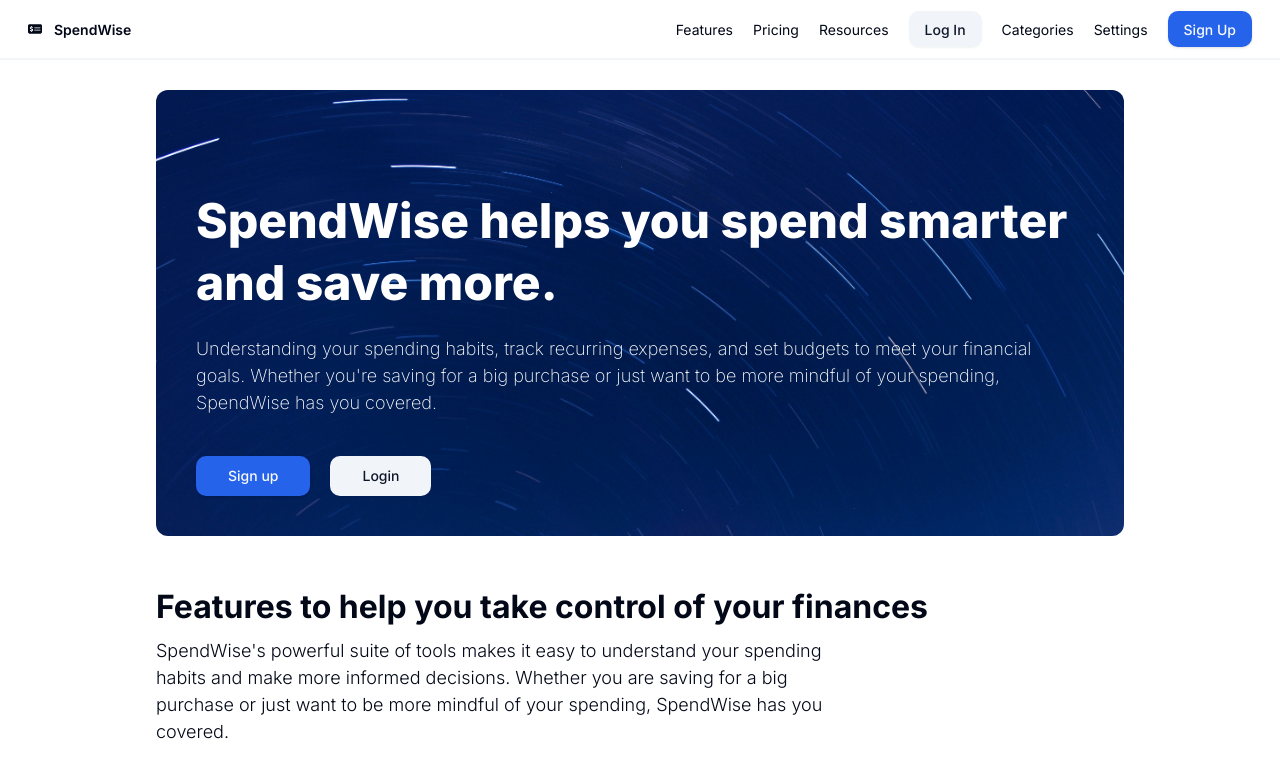
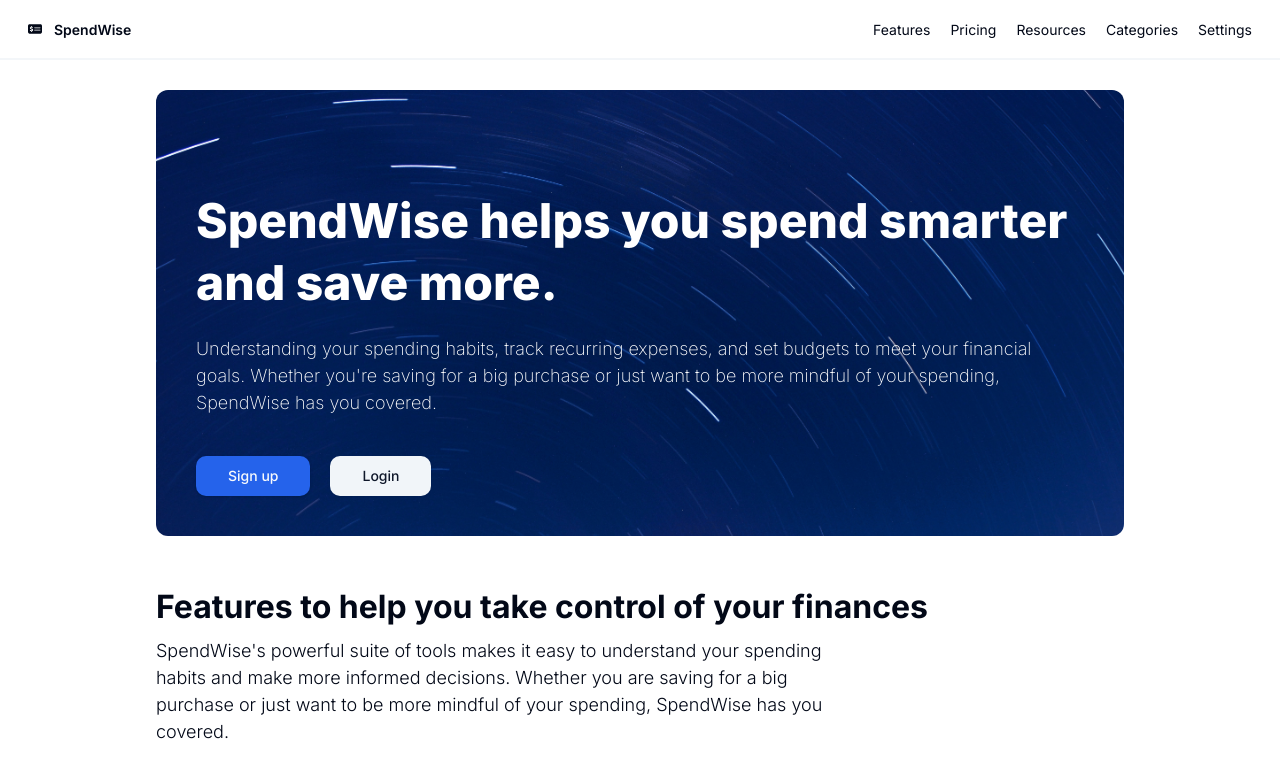
Before and after one commit to dorji-dev/expense-manager, a Next.js app: page / in a window 1280 px wide. Shown: the top 779 px of the page. Built offline with nearby package versions, Linux system fonts and the light colour scheme; grey boxes are pictures that could not be loaded.

Commit message:
fix: css units

```diff
--- a/src/components/site-footer/index.tsx
+++ b/src/components/site-footer/index.tsx
@@ -13,7 +13,7 @@ const SiteFooter = () => {
         <div className="mb-[20px] md:mr-[40px] md:grow">
           <Link href="/" className="flex flex-col max-w-max">
             <FaMoneyCheckDollar className="mr-[12px] text-[60px] md:text-[40px]" />
-            <span className="font-[600] text-[40px] md:text-[30px]">
+            <span className="font-bold text-[40px] md:text-[30px]">
               SpendWise
             </span>
             <p className="text-foreground/40">Finance at your control.</p>
--- a/src/components/site-header/desktop-nav.tsx
+++ b/src/components/site-header/desktop-nav.tsx
@@ -1,24 +1,14 @@
 import { NAVIGATION_CONFIG } from "@/config/navigation";
-import clsx from "clsx";
 import Link from "next/link";
 import React from "react";
-import { buttonVariants } from "../ui/button";
 
 const DesktopNav = () => {
-  const desktopNav = NAVIGATION_CONFIG.filter(
-    (nav) => nav.type === "default" || nav.type === "secondary"
-  );
+  const desktopNav = NAVIGATION_CONFIG.filter((nav) => nav.type === "default");
 
   return (
     <nav className="hidden md:block space-x-[20px]">
       {desktopNav.map((nav) => (
-        <Link
-          href={nav.href}
-          key={nav.title}
-          className={clsx(
-            nav.type === "secondary" && buttonVariants({ variant: "secondary" })
-          )}
-        >
+        <Link href={nav.href} key={nav.title}>
           {nav.title}
         </Link>
       ))}
--- a/src/components/site-header/index.tsx
+++ b/src/components/site-header/index.tsx
@@ -1,16 +1,9 @@
 import { FaMoneyCheckDollar } from "react-icons/fa6";
 import DesktopNav from "./desktop-nav";
 import MobileNav from "./mobile-nav";
-import { NAVIGATION_CONFIG } from "@/config/navigation";
 import Link from "next/link";
-import { buttonVariants } from "../ui/button";
-import clsx from "clsx";
 
 const SiteHeader = () => {
-  const primaryNav = NAVIGATION_CONFIG.filter(
-    (nav) => nav.type === "primary"
-  )[0];
-
   return (
     <header className="sticky container h-[60px] flex justify-between items-center top-0 z-50 w-full border-b-[2px] border-border/40 bg-background/95 backdrop-blur supports-[backdrop-filter]:bg-background/60">
       <Link href="/" className="flex items-center">
@@ -19,19 +12,6 @@ const SiteHeader = () => {
       </Link>
       <div className="flex space-x-[20px] items-center">
         <DesktopNav />
-        <div className="flex space-x-[20px]">
-          <Link
-            href={primaryNav.href}
-            key={primaryNav.title}
-            className={clsx(
-              buttonVariants({
-                variant: "default",
-              })
-            )}
-          >
-            {primaryNav.title}
-          </Link>
-        </div>
         <MobileNav />
       </div>
     </header>
--- a/src/components/site-header/mobile-nav.tsx
+++ b/src/components/site-header/mobile-nav.tsx
@@ -2,7 +2,7 @@
 
 import { useState } from "react";
 import { Sheet, SheetContent, SheetTrigger } from "../ui/sheet";
-import { Button, buttonVariants } from "../ui/button";
+import { Button } from "../ui/button";
 import { TbMenu } from "react-icons/tb";
 import { ScrollArea } from "../ui/scroll-area";
 import Link from "next/link";
@@ -10,9 +10,6 @@ import { NAVIGATION_CONFIG } from "@/config/navigation";
 
 const MobileNav = () => {
   const [open, setOpen] = useState(false);
-  const loginNav = NAVIGATION_CONFIG.filter(
-    (nav) => nav.type === "secondary"
-  )[0];
   const defaultNavs = NAVIGATION_CONFIG.filter((nav) => nav.type === "default");
 
   return (
@@ -26,16 +23,7 @@ const MobileNav = () => {
         </Button>
       </SheetTrigger>
       <SheetContent side="left" className="pr-0 pt-[36px]">
-        <div className="mr-[24px] flex items-center space-x-2">
-          <Link
-            href={loginNav.href}
-            className={buttonVariants({ variant: "secondary" })}
-            onClick={() => setOpen(false)}
-          >
-            {loginNav.title}
-          </Link>
-        </div>
-        <ScrollArea className="my-[16px] h-[calc(100dvh-8rem)] pb-[40px] pr-[20px]">
+        <ScrollArea className="my-[16px] h-[calc(100dvh-112px)] pb-[40px] pr-[20px]">
           <nav className="flex flex-col space-y-[16px]">
             {defaultNavs.map((nav) => (
               <Link
--- a/src/config/navigation.ts
+++ b/src/config/navigation.ts
@@ -20,22 +20,10 @@ export const NAVIGATION_CONFIG: NavigationConfigModel = [
     private: false,
   },
   {
-    title: "Log In",
-    href: "/",
-    type: "secondary",
-    private: false,
-  },
-  {
     title: "Sign Up",
     href: "/",
     type: "primary",
     private: false,
-  },
-  {
-    title: "New report",
-    href: "/",
-    type: "primary",
-    private: true,
   },
   {
     title: "Categories",
--- a/src/stylesheets/_base.scss
+++ b/src/stylesheets/_base.scss
@@ -1,51 +1,6 @@
 @import "tailwindcss/base";
 
 @layer base {
-  :root {
-    --background: 0 0% 100%;
-    --foreground: 222.2 84% 4.9%;
-    --card: 0 0% 100%;
-    --card-foreground: 222.2 84% 4.9%;
-    --popover: 0 0% 100%;
-    --popover-foreground: 222.2 84% 4.9%;
-    --primary: 221.2 83.2% 53.3%;
-    --primary-foreground: 210 40% 98%;
-    --secondary: 210 40% 96.1%;
-    --secondary-foreground: 222.2 47.4% 11.2%;
-    --muted: 210 40% 96.1%;
-    --muted-foreground: 215.4 16.3% 46.9%;
-    --accent: 210 40% 96.1%;
-    --accent-foreground: 222.2 47.4% 11.2%;
-    --destructive: 0 84.2% 60.2%;
-    --destructive-foreground: 210 40% 98%;
-    --border: 214.3 31.8% 91.4%;
-    --input: 214.3 31.8% 91.4%;
-    --ring: 221.2 83.2% 53.3%;
-    --radius: 0.5rem;
-  }
-
-  .dark {
-    --background: 222.2 84% 4.9%;
-    --foreground: 210 40% 98%;
-    --card: 222.2 84% 4.9%;
-    --card-foreground: 210 40% 98%;
-    --popover: 222.2 84% 4.9%;
-    --popover-foreground: 210 40% 98%;
-    --primary: 217.2 91.2% 59.8%;
-    --primary-foreground: 222.2 47.4% 11.2%;
-    --secondary: 217.2 32.6% 17.5%;
-    --secondary-foreground: 210 40% 98%;
-    --muted: 217.2 32.6% 17.5%;
-    --muted-foreground: 215 20.2% 65.1%;
-    --accent: 217.2 32.6% 17.5%;
-    --accent-foreground: 210 40% 98%;
-    --destructive: 0 62.8% 30.6%;
-    --destructive-foreground: 210 40% 98%;
-    --border: 217.2 32.6% 17.5%;
-    --input: 217.2 32.6% 17.5%;
-    --ring: 224.3 76.3% 48%;
-  }
-
   * {
     @apply border-border;
   }
--- /dev/null
+++ b/src/stylesheets/_variable.scss
@@ -0,0 +1,43 @@
+:root {
+  --background: 0 0% 100%;
+  --foreground: 222.2 84% 4.9%;
+  --card: 0 0% 100%;
+  --card-foreground: 222.2 84% 4.9%;
+  --popover: 0 0% 100%;
+  --popover-foreground: 222.2 84% 4.9%;
+  --primary: 221.2 83.2% 53.3%;
+  --primary-foreground: 210 40% 98%;
+  --secondary: 210 40% 96.1%;
+  --secondary-foreground: 222.2 47.4% 11.2%;
+  --muted: 210 40% 96.1%;
+  --muted-foreground: 215.4 16.3% 46.9%;
+  --accent: 210 40% 96.1%;
+  --accent-foreground: 222.2 47.4% 11.2%;
+  --destructive: 0 84.2% 60.2%;
+  --destructive-foreground: 210 40% 98%;
+  --border: 214.3 31.8% 91.4%;
+  --input: 214.3 31.8% 91.4%;
+  --ring: 221.2 83.2% 53.3%;
+}
+
+.dark {
+  --background: 222.2 84% 4.9%;
+  --foreground: 210 40% 98%;
+  --card: 222.2 84% 4.9%;
+  --card-foreground: 210 40% 98%;
+  --popover: 222.2 84% 4.9%;
+  --popover-foreground: 210 40% 98%;
+  --primary: 217.2 91.2% 59.8%;
+  --primary-foreground: 222.2 47.4% 11.2%;
+  --secondary: 217.2 32.6% 17.5%;
+  --secondary-foreground: 210 40% 98%;
+  --muted: 217.2 32.6% 17.5%;
+  --muted-foreground: 215 20.2% 65.1%;
+  --accent: 217.2 32.6% 17.5%;
+  --accent-foreground: 210 40% 98%;
+  --destructive: 0 62.8% 30.6%;
+  --destructive-foreground: 210 40% 98%;
+  --border: 217.2 32.6% 17.5%;
+  --input: 217.2 32.6% 17.5%;
+  --ring: 224.3 76.3% 48%;
+}
--- a/src/stylesheets/styles.scss
+++ b/src/stylesheets/styles.scss
@@ -1,3 +1,4 @@
+@use "./variable";
 @use "./base";
 @tailwind components;
 @tailwind utilities;
--- a/tailwind.config.ts
+++ b/tailwind.config.ts
@@ -53,11 +53,6 @@ const config = {
           foreground: "hsl(var(--card-foreground))",
         },
       },
-      borderRadius: {
-        lg: "var(--radius)",
-        md: "calc(var(--radius) - 2px)",
-        sm: "calc(var(--radius) - 4px)",
-      },
       keyframes: {
         "accordion-down": {
           from: { height: "0" },
```
